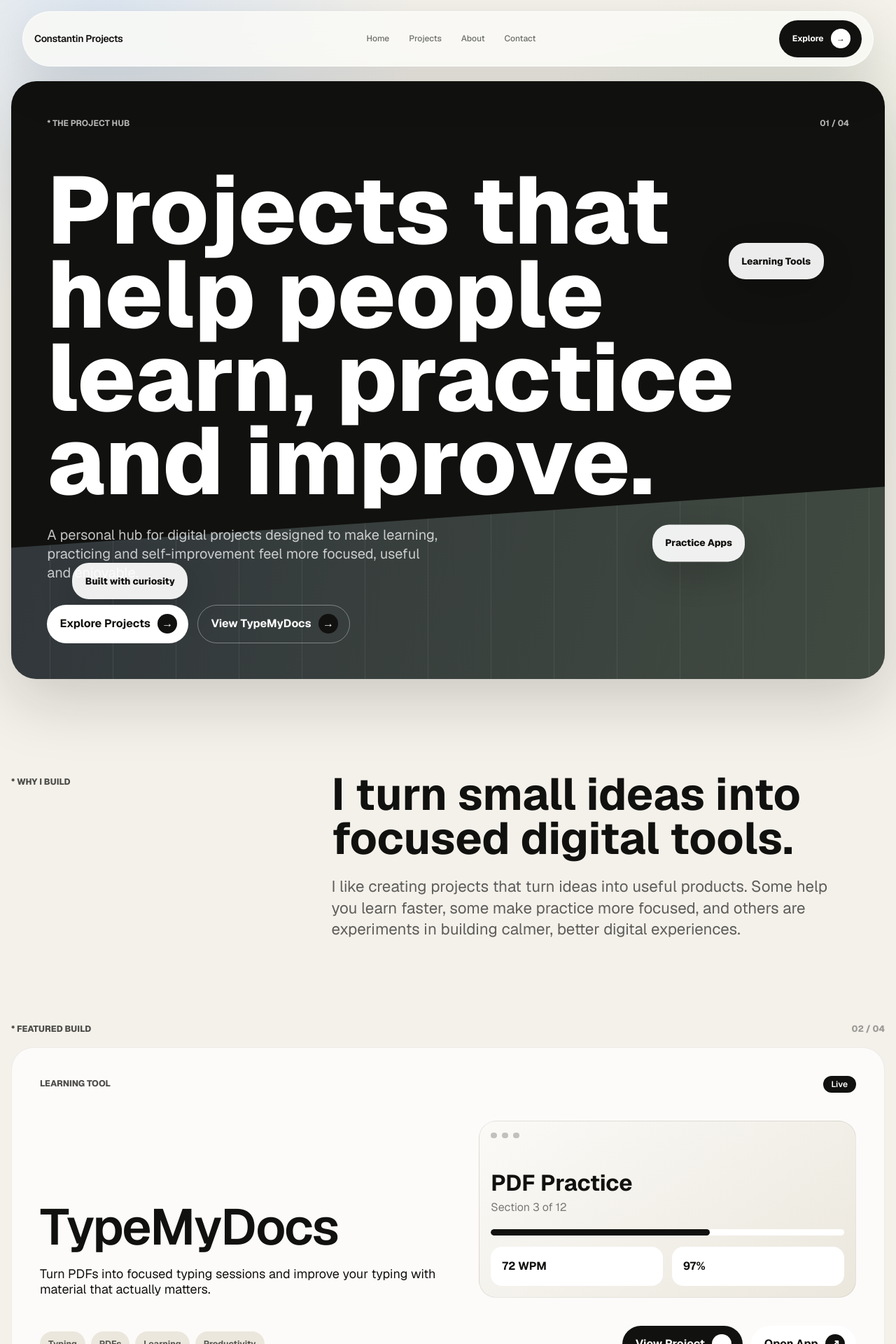
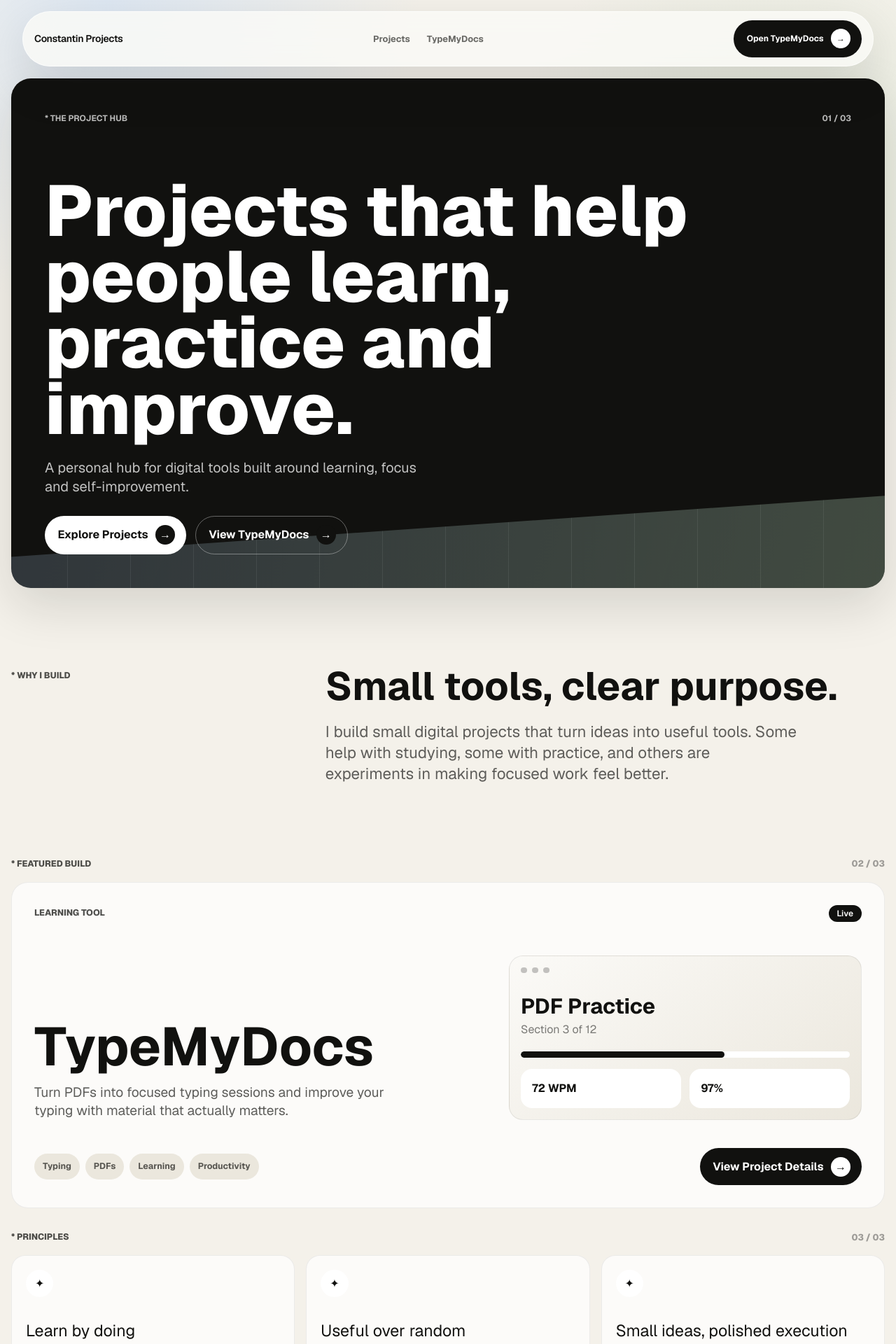
Before and after one commit to constiloool/constantin-project-hub, a Next.js app: page / in a window 1280 px wide. Shown: the top 1920 px of the page at 70% size. Built offline with nearby package versions, Linux system fonts and the light colour scheme.

Commit message:
refactor: simplify project hub layout and navigation

```diff
--- a/src/app/globals.css
+++ b/src/app/globals.css
@@ -24,6 +24,10 @@ body {
     radial-gradient(circle at 86% 12%, rgba(182, 215, 181, 0.28), transparent 24rem),
     #f4f1ea;
   font-family: var(--font-geist-sans), Arial, sans-serif;
+}
+
+main {
+  overflow-x: hidden;
 }
 
 a,
@@ -89,6 +93,21 @@ button:focus-visible {
   color: white;
 }
 
+.nav-links {
+  display: none;
+  align-items: center;
+  gap: 1.5rem;
+  color: rgba(17, 17, 15, 0.62);
+  font-size: 0.8rem;
+  font-weight: 650;
+}
+
+@media (min-width: 760px) {
+  .nav-links {
+    display: flex;
+  }
+}
+
 .group:hover .button-arrow {
   transform: translateX(3px);
 }
@@ -104,7 +123,7 @@ button:focus-visible {
 }
 
 .hero-shell {
-  padding: 7.25rem 1rem 2rem;
+  padding: 7rem 1rem 1.5rem;
 }
 
 .hero-panel,
@@ -114,22 +133,22 @@ button:focus-visible {
   margin: 0 auto;
   max-width: 1280px;
   overflow: hidden;
-  border-radius: 2.25rem;
+  border-radius: 1.75rem;
   background: #11110f;
   color: white;
-  box-shadow: 0 30px 90px rgba(18, 18, 15, 0.18);
+  box-shadow: 0 24px 70px rgba(18, 18, 15, 0.14);
 }
 
 .hero-panel {
-  min-height: min(760px, calc(100vh - 9rem));
-  padding: clamp(1.4rem, 4vw, 3.2rem);
+  min-height: auto;
+  padding: clamp(1.5rem, 4vw, 3rem);
 }
 
 .hero-panel::before {
   content: "";
   position: absolute;
-  inset: auto -10% -18% -10%;
-  height: 45%;
+  inset: auto -8% -22% -8%;
+  height: 34%;
   background:
     linear-gradient(110deg, rgba(185, 215, 255, 0.18), rgba(182, 215, 181, 0.3)),
     repeating-linear-gradient(90deg, rgba(255,255,255,0.08) 0 1px, transparent 1px 90px);
@@ -152,11 +171,11 @@ button:focus-visible {
 }
 
 .hero-title {
-  max-width: 1120px;
-  margin-top: 3.5rem;
-  font-size: clamp(3.35rem, 10.6vw, 9.8rem);
+  max-width: 980px;
+  margin-top: clamp(2.25rem, 6vw, 4.75rem);
+  font-size: clamp(3.1rem, 8vw, 7.6rem);
   font-weight: 800;
-  line-height: 0.88;
+  line-height: 0.92;
   letter-spacing: 0;
   animation: rise 700ms ease both;
 }
@@ -165,7 +184,7 @@ button:focus-visible {
   position: relative;
   z-index: 1;
   max-width: 560px;
-  margin-top: 2rem;
+  margin-top: 1.5rem;
   color: rgba(255, 255, 255, 0.74);
   font-size: clamp(1rem, 2vw, 1.25rem);
   line-height: 1.35;
@@ -177,37 +196,7 @@ button:focus-visible {
   display: flex;
   flex-wrap: wrap;
   gap: 0.8rem;
-  margin-top: 2rem;
-}
-
-.float-card {
-  position: absolute;
-  z-index: 1;
-  border-radius: 1.5rem;
-  background: rgba(255, 255, 255, 0.92);
-  color: #11110f;
-  padding: 1rem 1.15rem;
-  font-size: 0.85rem;
-  font-weight: 800;
-  box-shadow: 0 18px 50px rgba(0, 0, 0, 0.16);
-  animation: float 5s ease-in-out infinite;
-}
-
-.float-one {
-  right: 7%;
-  top: 27%;
-}
-
-.float-two {
-  bottom: 19%;
-  right: 16%;
-  animation-delay: -1.2s;
-}
-
-.float-three {
-  bottom: 12%;
-  left: 7%;
-  animation-delay: -2s;
+  margin-top: 1.75rem;
 }
 
 .section-grid,
@@ -221,20 +210,20 @@ button:focus-visible {
 .section-grid {
   display: grid;
   grid-template-columns: minmax(160px, 0.65fr) minmax(0, 1.35fr);
-  gap: clamp(2rem, 6vw, 7rem);
-  padding: clamp(3rem, 8vw, 7rem) 1rem;
+  gap: clamp(2rem, 5vw, 5.5rem);
+  padding: clamp(3rem, 7vw, 5.5rem) 1rem;
 }
 
 .section-title {
-  max-width: 900px;
-  font-size: clamp(2.2rem, 5vw, 5rem);
+  max-width: 780px;
+  font-size: clamp(2rem, 4.4vw, 4.2rem);
   font-weight: 700;
-  line-height: 0.98;
+  line-height: 1;
   letter-spacing: 0;
 }
 
 .section-copy {
-  max-width: 720px;
+  max-width: 680px;
   margin-top: 1.35rem;
   color: rgba(17, 17, 15, 0.66);
   font-size: clamp(1.05rem, 2vw, 1.4rem);
@@ -267,27 +256,60 @@ button:focus-visible {
 
 .project-card {
   overflow: hidden;
-  border-radius: 2rem;
-  padding: clamp(1.25rem, 4vw, 2.5rem);
+  border-radius: 1.5rem;
+  padding: clamp(1.1rem, 3vw, 2rem);
 }
 
 .project-card:hover,
 .mini-project:hover {
-  transform: translateY(-5px);
+  transform: translateY(-3px);
   border-color: rgba(17, 17, 15, 0.14);
   box-shadow: 0 24px 60px rgba(17, 17, 15, 0.1);
+}
+
+.project-card-body {
+  display: grid;
+  gap: clamp(1.5rem, 4vw, 3rem);
+  grid-template-columns: minmax(0, 1fr) minmax(280px, 0.8fr);
+  align-items: end;
+  margin-top: clamp(2rem, 5vw, 3rem);
+}
+
+.project-card-title {
+  font-size: clamp(2.5rem, 6vw, 5.25rem);
+  font-weight: 700;
+  line-height: 0.95;
+  letter-spacing: 0;
+  overflow-wrap: anywhere;
+}
+
+.project-card-copy {
+  max-width: 560px;
+  margin-top: 1rem;
+  color: rgba(17, 17, 15, 0.68);
+  font-size: clamp(1rem, 1.7vw, 1.2rem);
+  line-height: 1.35;
+}
+
+.project-card-footer {
+  display: flex;
+  flex-wrap: wrap;
+  align-items: center;
+  justify-content: space-between;
+  gap: 1rem;
+  margin-top: clamp(1.5rem, 4vw, 2.5rem);
 }
 
 .mock-window,
 .detail-mockup {
   border: 1px solid rgba(17, 17, 15, 0.08);
-  border-radius: 1.55rem;
+  border-radius: 1.25rem;
   background: linear-gradient(145deg, #fbfaf7, #ebe7dd);
   color: #11110f;
 }
 
 .mock-window {
-  min-height: 250px;
+  min-height: 210px;
   padding: 1rem;
 }
 
@@ -304,12 +326,12 @@ button:focus-visible {
 }
 
 .mock-lines {
-  margin-top: 3rem;
+  margin-top: 2rem;
 }
 
 .mock-lines strong {
   display: block;
-  font-size: 2rem;
+  font-size: clamp(1.5rem, 3vw, 1.9rem);
   line-height: 1;
 }
 
@@ -372,8 +394,8 @@ button:focus-visible {
 
 .value-card,
 .mini-project {
-  min-height: 230px;
-  border-radius: 1.6rem;
+  min-height: 190px;
+  border-radius: 1.25rem;
   padding: 1.25rem;
 }
 
@@ -389,9 +411,9 @@ button:focus-visible {
 .value-card h3,
 .mini-project strong {
   display: block;
-  margin-top: 3rem;
-  font-size: 1.55rem;
-  line-height: 1;
+  margin-top: 2.25rem;
+  font-size: clamp(1.2rem, 2.3vw, 1.45rem);
+  line-height: 1.05;
 }
 
 .value-card p,
@@ -423,19 +445,19 @@ button:focus-visible {
 }
 
 .page-stack {
-  padding-top: 7.25rem;
+  padding-top: 7rem;
 }
 
 .simple-hero {
-  padding: clamp(2rem, 7vw, 5.5rem) 1rem 2rem;
+  padding: clamp(2rem, 6vw, 4.5rem) 1rem 1.5rem;
 }
 
 .simple-hero h1,
 .project-hero h1 {
   margin-top: 1rem;
-  font-size: clamp(4rem, 14vw, 11rem);
+  font-size: clamp(3.4rem, 9vw, 8rem);
   font-weight: 800;
-  line-height: 0.86;
+  line-height: 0.92;
   letter-spacing: 0;
 }
 
@@ -450,9 +472,9 @@ button:focus-visible {
 
 .project-hero {
   display: grid;
-  grid-template-columns: minmax(0, 1.05fr) minmax(320px, 0.95fr);
-  gap: clamp(2rem, 5vw, 5rem);
-  padding: clamp(1.5rem, 5vw, 3rem);
+  grid-template-columns: minmax(0, 1fr) minmax(300px, 0.82fr);
+  gap: clamp(1.5rem, 4vw, 3.5rem);
+  padding: clamp(1.35rem, 4vw, 2.5rem);
 }
 
 .project-hero .eyebrow,
@@ -460,9 +482,15 @@ button:focus-visible {
   color: rgba(255, 255, 255, 0.7);
 }
 
+.project-hero .external-note {
+  margin-top: 0.8rem;
+  color: rgba(255, 255, 255, 0.52);
+  font-size: 0.95rem;
+}
+
 .detail-mockup {
   align-self: end;
-  min-height: 430px;
+  min-height: auto;
   padding: 1.2rem;
 }
 
@@ -483,7 +511,7 @@ button:focus-visible {
 }
 
 .typing-line.active {
-  margin-top: 4rem;
+  margin-top: 2.5rem;
   background: #11110f;
   color: white;
 }
@@ -510,7 +538,7 @@ button:focus-visible {
 
 .cta-panel {
   margin-bottom: 1rem;
-  padding: clamp(1.5rem, 5vw, 3rem);
+  padding: clamp(1.35rem, 4vw, 2.5rem);
 }
 
 .cta-panel .eyebrow {
@@ -518,9 +546,9 @@ button:focus-visible {
 }
 
 .cta-panel h2 {
-  max-width: 900px;
-  margin: 2rem 0;
-  font-size: clamp(2.8rem, 7vw, 7rem);
+  max-width: 760px;
+  margin: 1.5rem 0;
+  font-size: clamp(2.25rem, 5.6vw, 5.4rem);
   font-weight: 800;
   line-height: 0.92;
 }
@@ -574,15 +602,6 @@ button:focus-visible {
   }
 }
 
-@keyframes float {
-  0%, 100% {
-    transform: translateY(0);
-  }
-  50% {
-    transform: translateY(-12px);
-  }
-}
-
 @media (prefers-reduced-motion: reduce) {
   *,
   *::before,
@@ -595,12 +614,9 @@ button:focus-visible {
 }
 
 @media (max-width: 900px) {
-  .float-card {
-    display: none;
-  }
-
   .section-grid,
-  .project-hero {
+  .project-hero,
+  .project-card-body {
     grid-template-columns: 1fr;
   }
 
@@ -610,7 +626,7 @@ button:focus-visible {
   }
 
   .hero-panel {
-    min-height: 680px;
+    min-height: auto;
   }
 }
 
@@ -627,16 +643,26 @@ button:focus-visible {
   }
 
   .hero-title {
-    font-size: clamp(3rem, 16vw, 4.8rem);
+    font-size: clamp(2.7rem, 13vw, 4.1rem);
+    line-height: 0.98;
   }
 
   .simple-hero h1,
   .project-hero h1 {
-    font-size: clamp(3.35rem, 16vw, 5.6rem);
+    font-size: clamp(3rem, 14vw, 4.8rem);
   }
 
   .project-hero h1 {
-    font-size: clamp(3rem, 13vw, 4.7rem);
+    font-size: clamp(2.8rem, 12vw, 4.2rem);
+  }
+
+  .button {
+    width: 100%;
+    justify-content: space-between;
+  }
+
+  nav .button {
+    width: auto;
   }
 
   .project-hero .hero-actions .button {
@@ -657,6 +683,10 @@ button:focus-visible {
     grid-template-columns: 1fr;
   }
 
+  .mock-window {
+    min-height: auto;
+  }
+
   .detail-mockup {
     min-height: auto;
   }
--- a/src/app/page.tsx
+++ b/src/app/page.tsx
@@ -1,6 +1,6 @@
 import Link from "next/link";
 import { ProjectCard } from "@/components/ProjectCard";
-import { projectPlaceholders, projects } from "@/data/projects";
+import { projects } from "@/data/projects";
 
 const featuredProject = projects.find((project) => project.featured) ?? projects[0];
 
@@ -11,14 +11,14 @@ export default function Home() {
         <div className="hero-panel">
           <div className="hero-topline">
             <span>* THE PROJECT HUB</span>
-            <span>01 / 04</span>
+            <span>01 / 03</span>
           </div>
           <h1 className="hero-title">
             Projects that help people learn, practice and improve.
           </h1>
           <p className="hero-copy">
-            A personal hub for digital projects designed to make learning, practicing and
-            self-improvement feel more focused, useful and enjoyable.
+            A personal hub for digital tools built around learning, focus and
+            self-improvement.
           </p>
           <div className="hero-actions">
             <Link className="button button-light group" href="/projects">
@@ -28,24 +28,19 @@ export default function Home() {
               View TypeMyDocs <span aria-hidden="true" className="button-arrow">→</span>
             </Link>
           </div>
-          <div className="float-card float-one">Learning Tools</div>
-          <div className="float-card float-two">Practice Apps</div>
-          <div className="float-card float-three">Built with curiosity</div>
         </div>
       </section>
 
-      <section id="about" className="section-grid">
+      <section className="section-grid">
         <div>
           <span className="eyebrow">* WHY I BUILD</span>
         </div>
         <div>
-          <h2 className="section-title">
-            I turn small ideas into focused digital tools.
-          </h2>
+          <h2 className="section-title">Small tools, clear purpose.</h2>
           <p className="section-copy">
-            I like creating projects that turn ideas into useful products. Some help you
-            learn faster, some make practice more focused, and others are experiments in
-            building calmer, better digital experiences.
+            I build small digital projects that turn ideas into useful tools. Some help
+            with studying, some with practice, and others are experiments in making
+            focused work feel better.
           </p>
         </div>
       </section>
@@ -53,15 +48,15 @@ export default function Home() {
       <section className="wide-section">
         <div className="section-heading">
           <span className="eyebrow">* FEATURED BUILD</span>
-          <span className="section-count">02 / 04</span>
+          <span className="section-count">02 / 03</span>
         </div>
-        <ProjectCard project={featuredProject} large />
+        <ProjectCard project={featuredProject} large showExternalLink={false} />
       </section>
 
       <section className="values-section">
         <div className="section-heading">
           <span className="eyebrow">* PRINCIPLES</span>
-          <span className="section-count">03 / 04</span>
+          <span className="section-count">03 / 03</span>
         </div>
         <div className="values-grid">
           {[
@@ -77,27 +72,6 @@ export default function Home() {
           ))}
         </div>
       </section>
-
-      <section className="wide-section">
-        <div className="section-heading">
-          <span className="eyebrow">* PROJECT PREVIEW</span>
-          <span className="section-count">04 / 04</span>
-        </div>
-        <div className="preview-grid">
-          <Link className="mini-project live" href="/projects/typemydocs">
-            <span>Live Project</span>
-            <strong>TypeMyDocs</strong>
-            <p>Typing practice with your own PDFs.</p>
-          </Link>
-          {projectPlaceholders.map((project) => (
-            <div className="mini-project muted" key={project.name}>
-              <span>Coming Soon</span>
-              <strong>{project.name}</strong>
-              <p>{project.description}</p>
-            </div>
-          ))}
-        </div>
-      </section>
     </main>
   );
 }
--- a/src/app/projects/page.tsx
+++ b/src/app/projects/page.tsx
@@ -30,8 +30,8 @@ export default function ProjectsPage() {
 
       <section className="wide-section">
         <div className="section-heading">
-          <span className="eyebrow">* NEXT AREAS</span>
-          <span className="section-count">Growing archive</span>
+          <span className="eyebrow">* LATER</span>
+          <span className="section-count">Not live yet</span>
         </div>
         <div className="preview-grid">
           {projectPlaceholders.map((project) => (
--- a/src/components/Footer.tsx
+++ b/src/components/Footer.tsx
@@ -10,7 +10,9 @@ export function Footer() {
       <nav aria-label="Footer navigation">
         <Link href="/projects">Projects</Link>
         <Link href="/projects/typemydocs">TypeMyDocs</Link>
-        <a href="mailto:hello@example.com">Contact</a>
+        <a href="https://typemydocs.vercel.app/" target="_blank" rel="noopener noreferrer">
+          Open TypeMyDocs App
+        </a>
       </nav>
     </footer>
   );
--- a/src/components/Nav.tsx
+++ b/src/components/Nav.tsx
@@ -1,10 +1,8 @@
 import Link from "next/link";
 
 const navItems = [
-  { label: "Home", href: "/" },
   { label: "Projects", href: "/projects" },
-  { label: "About", href: "/#about" },
-  { label: "Contact", href: "mailto:hello@example.com" },
+  { label: "TypeMyDocs", href: "/projects/typemydocs" },
 ];
 
 export function Nav() {
@@ -14,17 +12,22 @@ export function Nav() {
         <Link href="/" className="text-sm font-semibold tracking-tight text-ink">
           Constantin Projects
         </Link>
-        <div className="hidden items-center gap-7 text-xs font-medium text-ink/60 md:flex">
+        <div className="nav-links">
           {navItems.map((item) => (
             <Link key={item.label} href={item.href} className="transition hover:text-ink">
               {item.label}
             </Link>
           ))}
         </div>
-        <Link className="button button-dark group text-xs" href="/projects">
-          Explore
+        <a
+          className="button button-dark group text-xs"
+          href="https://typemydocs.vercel.app/"
+          target="_blank"
+          rel="noopener noreferrer"
+        >
+          Open TypeMyDocs
           <span aria-hidden="true" className="button-arrow">→</span>
-        </Link>
+        </a>
       </nav>
     </header>
   );
--- a/src/components/ProjectCard.tsx
+++ b/src/components/ProjectCard.tsx
@@ -4,9 +4,10 @@ import type { Project } from "@/data/projects";
 type ProjectCardProps = {
   project: Project;
   large?: boolean;
+  showExternalLink?: boolean;
 };
 
-export function ProjectCard({ project, large = false }: ProjectCardProps) {
+export function ProjectCard({ project, large = false, showExternalLink = true }: ProjectCardProps) {
   return (
     <article className={`project-card group ${large ? "lg:col-span-2" : ""}`}>
       <div className="flex items-center justify-between gap-4">
@@ -15,12 +16,12 @@ export function ProjectCard({ project, large = false }: ProjectCardProps) {
           {project.status}
         </span>
       </div>
-      <div className="mt-10 grid gap-8 md:grid-cols-[1.05fr_0.95fr] md:items-end">
-        <div>
-          <h3 className="text-5xl font-semibold leading-none tracking-tight md:text-7xl">
+      <div className="project-card-body">
+        <div className="min-w-0">
+          <h3 className="project-card-title">
             {project.name}
           </h3>
-          <p className="mt-5 max-w-xl text-lg leading-tight text-ink/68">
+          <p className="project-card-copy">
             {project.description}
           </p>
         </div>
@@ -43,7 +44,7 @@ export function ProjectCard({ project, large = false }: ProjectCardProps) {
           </div>
         </div>
       </div>
-      <div className="mt-10 flex flex-wrap items-center justify-between gap-5">
+      <div className="project-card-footer">
         <div className="flex flex-wrap gap-2">
           {project.tags.map((tag) => (
             <span key={tag} className="tag">
@@ -53,16 +54,18 @@ export function ProjectCard({ project, large = false }: ProjectCardProps) {
         </div>
         <div className="flex flex-wrap gap-3">
           <Link className="button button-dark group" href={`/projects/${project.slug}`}>
-            View Project <span aria-hidden="true" className="button-arrow">→</span>
+            View Project Details <span aria-hidden="true" className="button-arrow">→</span>
           </Link>
+          {showExternalLink ? (
             <a
               className="button button-light group"
               href={project.url}
               target="_blank"
               rel="noopener noreferrer"
             >
-            Open App <span aria-hidden="true" className="button-arrow">↗</span>
+              Open TypeMyDocs App <span aria-hidden="true" className="button-arrow">↗</span>
             </a>
+          ) : null}
         </div>
       </div>
     </article>
```
Also changed, not shown: src/app/projects/typemydocs/page.tsx (+7 -15 lines). Lines whose indentation alone changed are shown as unchanged.
